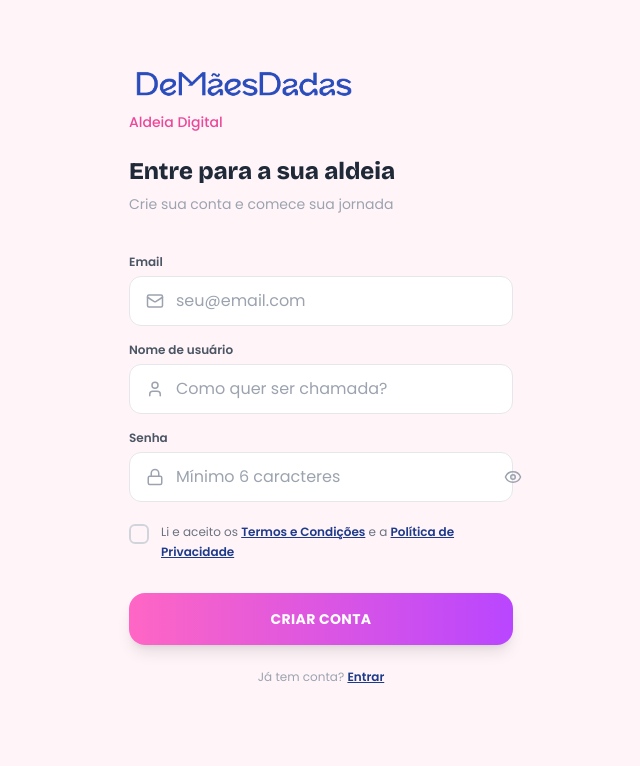
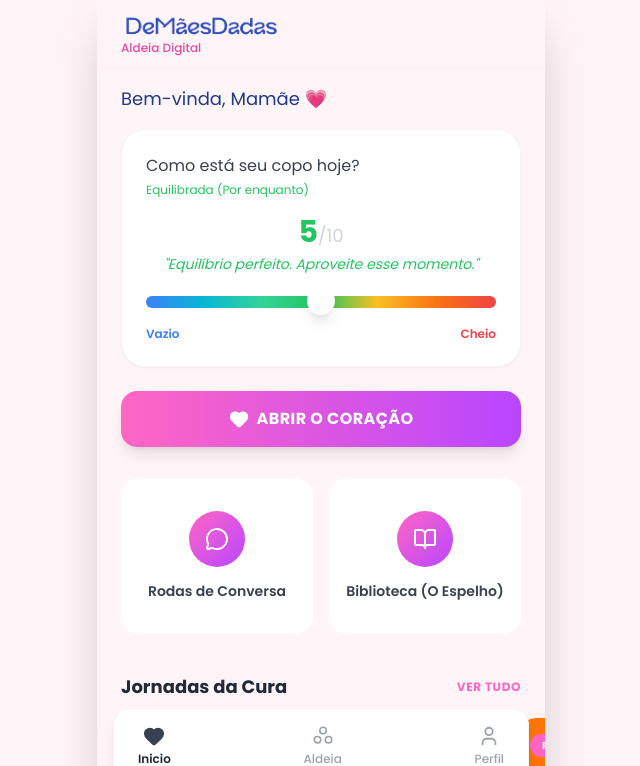
Before and after one commit to dmd-app/de-maes-dadas-app, a React (Vite) app: page / in a window 1280 px wide. Shown: the top 766 px of the page, without its empty margins (319-959 px from the left). Built offline with nearby package versions, Linux system fonts and the light colour scheme.

Commit message:
feat: initialize App state and update ActionGrid and handlers
Add pendingAction and showPostPendingPopup states, update default page to inicio. Update ActionGrid with isLoggedIn and onRequireLogin props. Revise signup, login, and onboarding handlers for pendingAction checks.

```diff
--- a/src/App.jsx
+++ b/src/App.jsx
@@ -527,13 +527,17 @@ const MoodCup = () => {
   );
 };
 
-const ActionGrid = ({ onNavigate, onSendPost, onComingSoon }) => {
+const ActionGrid = ({ onNavigate, onSendPost, onComingSoon, isLoggedIn, onRequireLogin }) => {
   const [isPanicOpen, setIsPanicOpen] = useState(false);
   const [message, setMessage] = useState('');
 
   const handleSend = () => {
     if (message.trim()) {
-      onSendPost && onSendPost(message.trim());
+      if (isLoggedIn) {
+        onSendPost && onSendPost(message.trim());
+      } else {
+        onRequireLogin && onRequireLogin({ type: 'post', text: message.trim() });
+      }
       setMessage('');
       setIsPanicOpen(false);
     }
@@ -584,7 +588,13 @@ const ActionGrid = ({ onNavigate, onSendPost, onComingSoon }) => {
       </section>
 
       <div className="grid grid-cols-2 gap-4 px-6 pb-4 bg-soft-bg">
-        <button onClick={() => onNavigate && onNavigate('rodas')} className="bg-white py-8 px-4 rounded-2xl flex flex-col items-center justify-center gap-4 active:scale-[0.98] transition-all">
+        <button onClick={() => {
+          if (isLoggedIn) {
+            onNavigate && onNavigate('rodas');
+          } else {
+            onRequireLogin && onRequireLogin({ type: 'rodas' });
+          }
+        }} className="bg-white py-8 px-4 rounded-2xl flex flex-col items-center justify-center gap-4 active:scale-[0.98] transition-all">
           <div className="w-14 h-14 rounded-full bg-gradient-to-br from-[#FF66C4] to-[#B946FF] flex items-center justify-center text-white">
             <MessageCircle size={24} />
           </div>
@@ -1423,14 +1433,18 @@ const getSavedUser = () => {
 };
 
 const App = () => {
-  const [savedUser] = useState(getSavedUser);
-  const [currentPage, setCurrentPage] = useState(savedUser ? 'inicio' : 'signup');
+  const [savedUser, setSavedUser] = useState(getSavedUser);
+  const [currentPage, setCurrentPage] = useState('inicio');
   const [pageHistory, setPageHistory] = useState([]);
   const [selectedPostIdx, setSelectedPostIdx] = useState(null);
   const [rodasPosts, setRodasPosts] = useState(initialRodasPosts);
   const [userName, setUserName] = useState(savedUser?.name || '');
   const [userEmail, setUserEmail] = useState(savedUser?.email || '');
   const [showComingSoon, setShowComingSoon] = useState(false);
+  const [pendingAction, setPendingAction] = useState(null);
+  const [showPostPendingPopup, setShowPostPendingPopup] = useState(false);
+
+  const isLoggedIn = !!savedUser;
 
 
   const navigateTo = (page) => {
@@ -1666,8 +1680,10 @@ const App = () => {
         onLogin={({ email, username }) => {
           setUserName(username);
           setUserEmail(email);
-          localStorage.setItem('dmd_user', JSON.stringify({ name: username, email }));
-          setCurrentPage('inicio');
+          const userData = { name: username, email };
+          localStorage.setItem('dmd_user', JSON.stringify(userData));
+          setSavedUser(userData);
+          setCurrentPage('onboarding');
           window.scrollTo(0, 0);
         }}
         onGoToSignup={() => setCurrentPage('signup')}
@@ -1682,7 +1698,9 @@ const App = () => {
         onSignup={({ email, username }) => {
           setUserName(username);
           setUserEmail(email);
-          localStorage.setItem('dmd_user', JSON.stringify({ name: username, email }));
+          const userData = { name: username, email };
+          localStorage.setItem('dmd_user', JSON.stringify(userData));
+          setSavedUser(userData);
           setCurrentPage('onboarding');
         }}
         onGoToLogin={() => setCurrentPage('login')}
@@ -1695,7 +1713,26 @@ const App = () => {
     return (
       <OnboardingPage
         userName={userName}
-        onComplete={() => { setCurrentPage('inicio'); window.scrollTo(0, 0); }}
+        onComplete={() => {
+          if (pendingAction) {
+            if (pendingAction.type === 'post') {
+              handleSendPost(pendingAction.text, 'Desabafo', 'bg-[#FF66C4] text-white');
+              setShowPostPendingPopup(true);
+              setPendingAction(null);
+            } else if (pendingAction.type === 'rodas') {
+              setPendingAction(null);
+              setCurrentPage('rodas');
+              window.scrollTo(0, 0);
+            } else {
+              setPendingAction(null);
+              setCurrentPage('inicio');
+              window.scrollTo(0, 0);
+            }
+          } else {
+            setCurrentPage('inicio');
+            window.scrollTo(0, 0);
+          }
+        }}
       />
     );
   }
@@ -1711,8 +1748,9 @@ const App = () => {
           onLogout={() => {
             setUserName('');
             setUserEmail('');
+            setSavedUser(null);
             localStorage.removeItem('dmd_user');
-            setCurrentPage('login');
+            setCurrentPage('inicio');
           }}
         />
         <nav className="fixed bottom-4 left-4 right-4 bg-white rounded-2xl px-4 py-3 flex justify-between items-center text-[10px] font-medium text-gray-400 max-w-[calc(28rem-2rem)] mx-auto z-50 shadow-lg border border-gray-100">
@@ -1824,7 +1862,16 @@ const App = () => {
     <div className="min-h-screen bg-soft-bg pb-24 max-w-md mx-auto shadow-2xl font-sans text-gray-800">
       <Header userName={userName} />
       <MoodCup />
-      <ActionGrid onNavigate={(page) => navigateTo(page)} onSendPost={handleSendPost} onComingSoon={() => setShowComingSoon(true)}  />
+      <ActionGrid
+        onNavigate={(page) => navigateTo(page)}
+        onSendPost={handleSendPost}
+        onComingSoon={() => setShowComingSoon(true)}
+        isLoggedIn={isLoggedIn}
+        onRequireLogin={(action) => {
+          setPendingAction(action);
+          navigateTo('signup');
+        }}
+      />
       <ContentSection title="Jornadas da Cura" items={trilhas} badgeColor="bg-[#FF66C4] text-white" onComingSoon={() => setShowComingSoon(true)} />
       {/* Os Guardioes do Cuidado */}
       <section className="py-6 bg-soft-bg">
```
